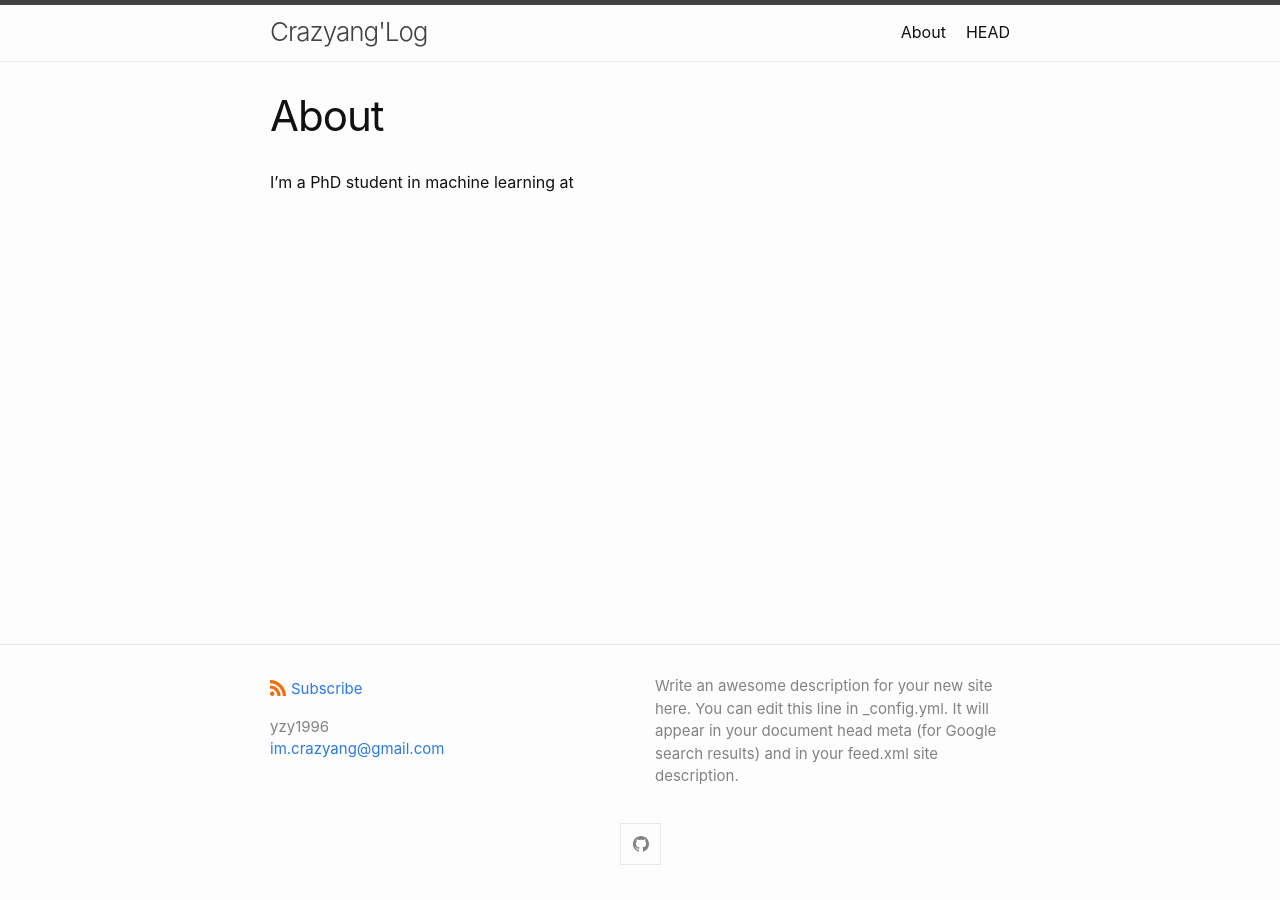
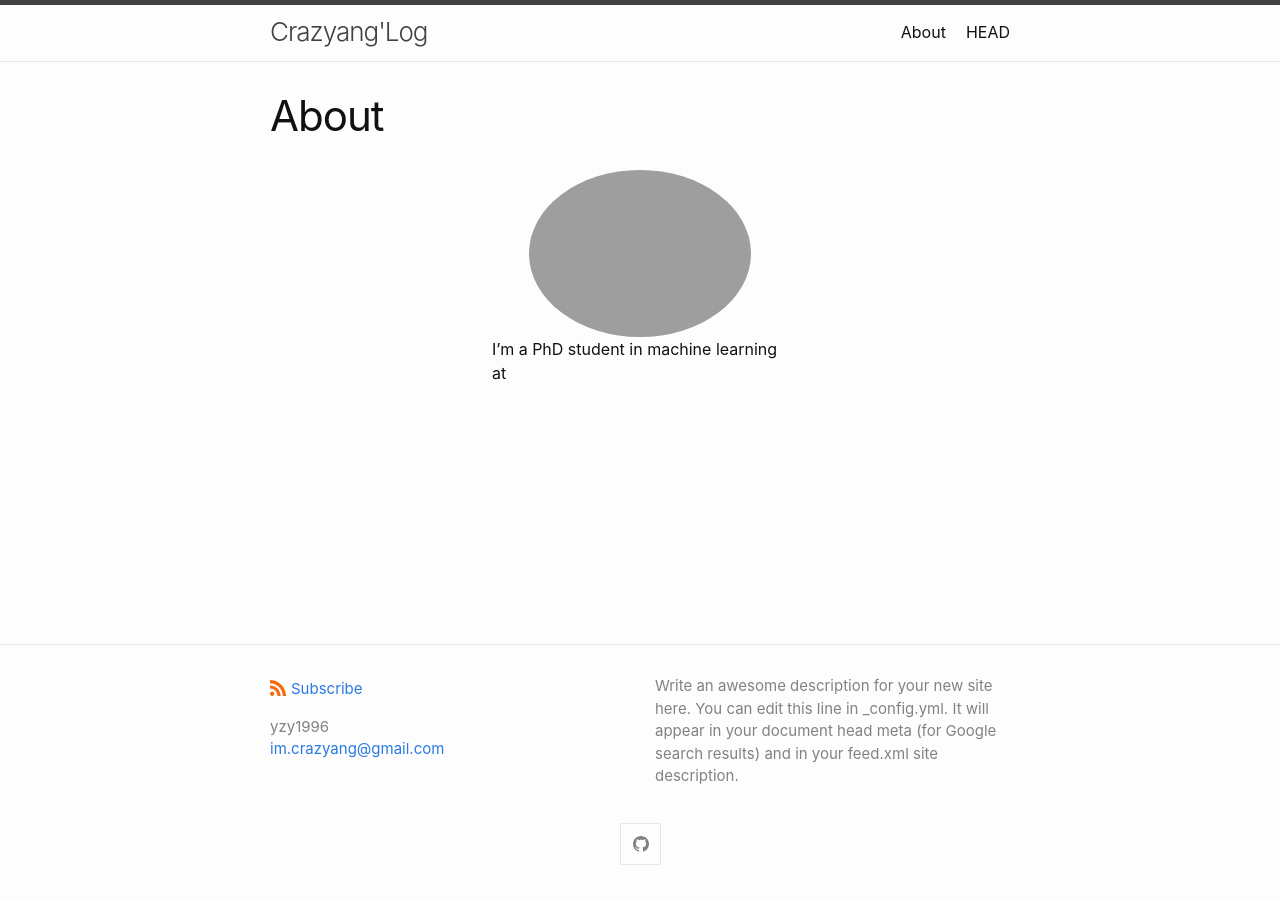
Before and after one commit to yzy1996/yzy1996.github.io, a Jekyll site: the page built from about.md, in a window 1280 px wide. Built offline with Jekyll 4.4.1, drawn with Linux system fonts in a browser that asks for light colours.

Commit message:
Update about.md

```diff
--- a/about.md
+++ b/about.md
@@ -4,4 +4,11 @@ title: About
 permalink: /about/
 ---
 
+
+
+<div style="margin: auto; width: 40%">
+  <img src="{{ site.url }}/assets/profile_photo.jpg" style="display:block; margin-left:auto; margin-right:auto; border-radius:50%; width:75%;">
+
+
+
 I’m a PhD student in machine learning at
```
